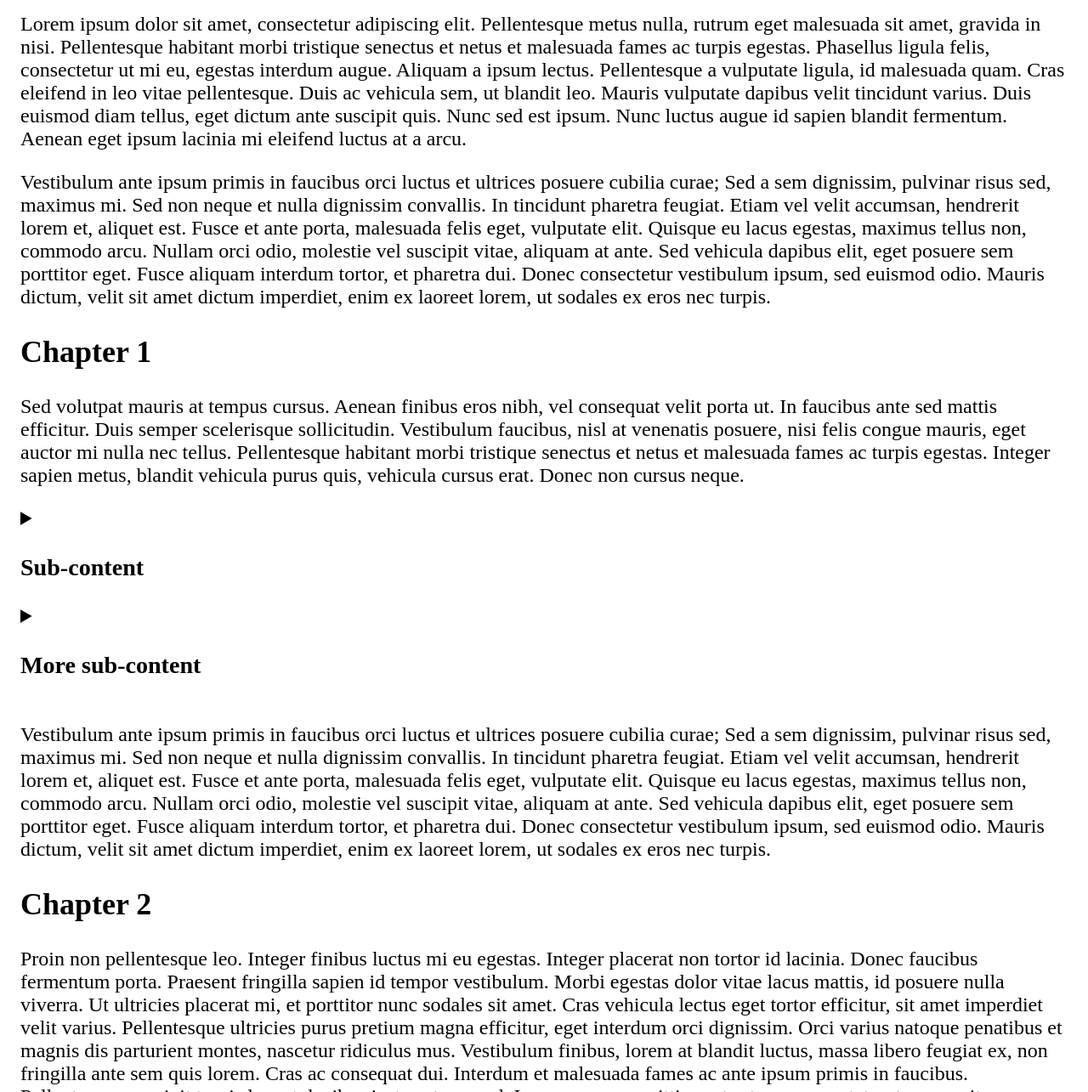
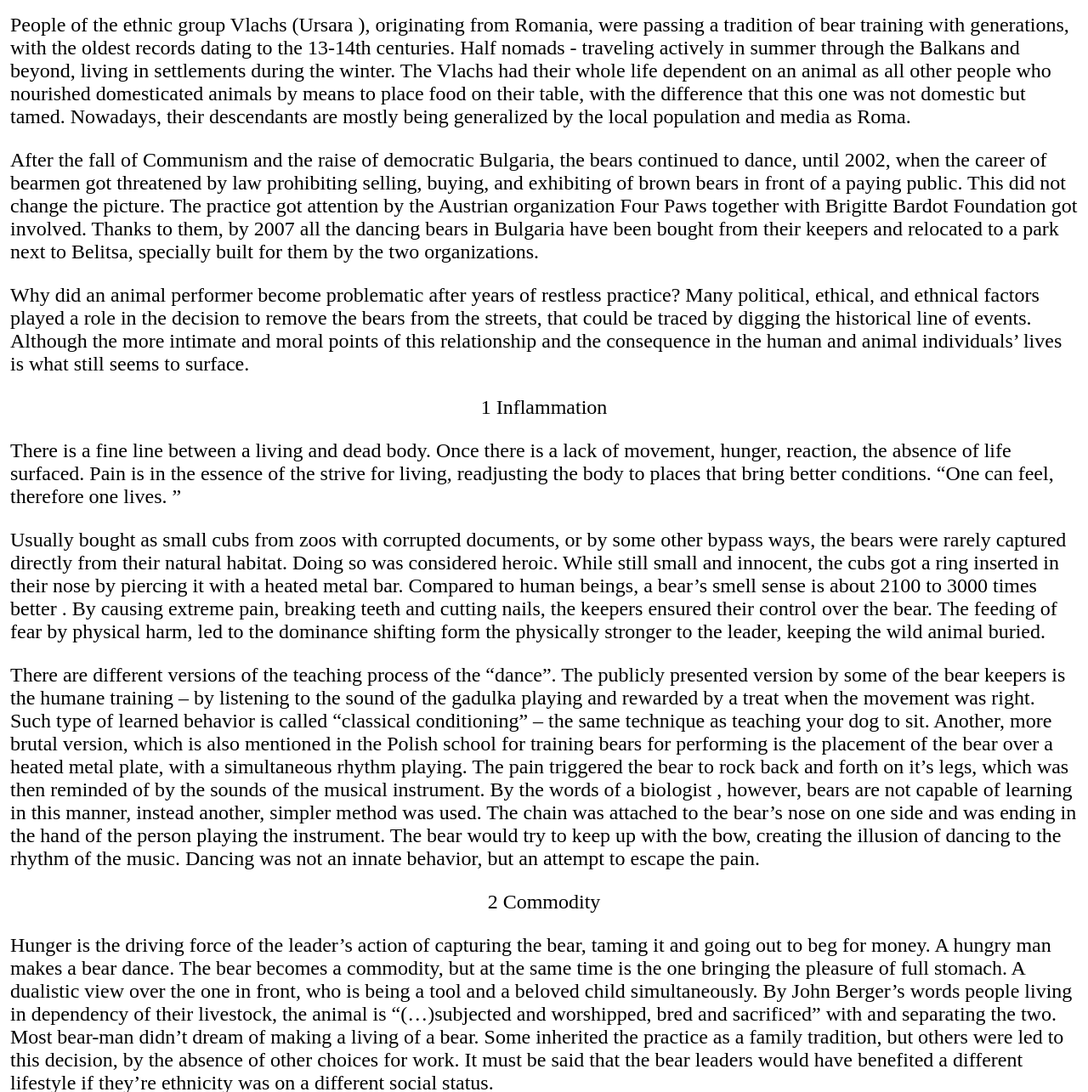
Before and after one commit to kabk/go-theses-23-andon-bakarov, a plain HTML site: page index.htm in a window 1280 px wide. Shown: the part 416-1701 px from the top of the page at 85% size. Drawn offline with Linux system fonts and the light colour scheme; a web font is replaced by a local one.

Commit message:
Edits_ 21_2

```diff
--- a/assets/css/style.css
+++ b/assets/css/style.css
@@ -4,7 +4,7 @@
 
 /* @FONT FACE (enable the use of 'custom fonts' inside your document) */
 
-@font-face {
+/* @font-face {
     font-family: 'Your Font Name';
     src: url('../fonts/yourfontname/yourfontname-roman.woff2'),
          url('../fonts/yourfontname/yourfontname-roman.woff'),
@@ -26,6 +26,13 @@
     font-weight: normal;
     font-style: italic;
     font-display: block;
+} */
+
+@font-face {
+  font-family: 'Times New Roman';
+  font-weight: normal;
+  font-style: italic;
+  font-display: block;
 }
 
 
@@ -39,10 +46,9 @@
   --color-text-link: rgba(0,0,255,0.8);
   --color-text-link-hover: rgba(0,0,255,0.4);
   /* Font settings */
-  --font-family: 'Your Font Name', 'TimesNewRoman', 'Arial', sans-serif;
-  --font-size: 24px;
+  --font-family: 'Times New Roman', Times, serif;  --font-size: 24px;
   /* Margins settings */
-  --margin: 1rem;
+  --margin: 0.5rem;
 }
 
 
@@ -50,7 +56,6 @@
 /* GENERAL STYLES */
 
 html {
-  font: var(--font-size) var(--font-family);
   color: var(--color-text);
   background-color: var(--color-background);
 }
@@ -58,7 +63,7 @@ html {
 body {
   position:relative;
   background-color: var(--color-background);
-  font: var(--font-size) var(--font-family);
+  font-family: 'Times New Roman', Times, serif;
   color: var(--color-text);
   width:100%;
   height:auto;
@@ -80,8 +85,9 @@ a:focus-visible {
   text-decoration: none;
 }
 
-h1{
-  /* h1 style */
+.header{
+  text-align: center;
+  margin-top: 0;
 }
 
 h2{
@@ -98,6 +104,7 @@ h4, h5, h6{
 
 p{
   /* paragraph style */
+
 }
 
 ol, ul{
@@ -126,7 +133,7 @@ div.page-wrapper {
 /* navigation */
 
 nav{
-
+  text-align: center;
 }
 
 /* content */
--- a/index.htm
+++ b/index.htm
@@ -57,10 +57,10 @@
 
 		<header>
 
-			<h1> Hello World!</h1>
-			<p>A <strong>document</strong> by <em>me</em></p>
+			<p class="header"> (hungry) bear does not dance.</p>
+			<!-- <p>A <strong>document</strong> by <em>me</em></p> -->
 
-			<nav>
+			<!-- <nav>
 				<ul>
 					<li><a href="#intro">Intro</a></li>
 					<li><a href="#chapter-1">Chapter 1</a></li>
@@ -68,7 +68,7 @@
 					<li><a href="#chapter-3">Chapter 3</a></li>
 					<li><a href="#epilogue">Epilogue</a></li>
 				</ul>
-			</nav>
+			</nav> -->
 
 		</header>
 
@@ -76,83 +76,70 @@
 
 		<main>
 
-			<h2 id="intro">Intro</h2>
+			<p class="header">Intro</p>
 
 			<p>
-				Lorem ipsum dolor sit amet, consectetur adipiscing elit. Pellentesque metus nulla, rutrum eget malesuada sit amet, gravida in nisi. Pellentesque habitant morbi tristique senectus et netus et malesuada fames ac turpis egestas. Phasellus ligula felis, consectetur ut mi eu, egestas interdum augue. Aliquam a ipsum lectus. Pellentesque a vulputate ligula, id malesuada quam. Cras eleifend in leo vitae pellentesque. Duis ac vehicula sem, ut blandit leo. Mauris vulputate dapibus velit tincidunt varius. Duis euismod diam tellus, eget dictum ante suscipit quis. Nunc sed est ipsum. Nunc luctus augue id sapien blandit fermentum. Aenean eget ipsum lacinia mi eleifend luctus at a arcu.
-			</p>
+				A hungry bear does not dance (horo  ) is a notorious Bulgarian proverb, with an unclear origin to most who use it. Metaphorically the proverb translates to “А person will not complete his task, without the necessary salary”. Despite its humorous connotation, the expression is a literal description of its meaning, stemming from a humorless practice of public entertainment. Less than two decades ago, chained bears were roaming through the streets of Bulgaria’s cities and villages, walking on hind legs, accompanied by a musician playing a small traditional string instrument.			</p>
 
 			<p>
-				Vestibulum ante ipsum primis in faucibus orci luctus et ultrices posuere cubilia curae; Sed a sem dignissim, pulvinar risus sed, maximus mi. Sed non neque et nulla dignissim convallis. In tincidunt pharetra feugiat. Etiam vel velit accumsan, hendrerit lorem et, aliquet est. Fusce et ante porta, malesuada felis eget, vulputate elit. Quisque eu lacus egestas, maximus tellus non, commodo arcu. Nullam orci odio, molestie vel suscipit vitae, aliquam at ante. Sed vehicula dapibus elit, eget posuere sem porttitor eget. Fusce aliquam interdum tortor, et pharetra dui. Donec consectetur vestibulum ipsum, sed euismod odio. Mauris dictum, velit sit amet dictum imperdiet, enim ex laoreet lorem, ut sodales ex eros nec turpis.
-			</p>
-
-			<h2 id="chapter-1">Chapter 1</h2>
+				Bears have been tamed by humans from time immemorial in variety of cultures. Analysis of remains of a bear jawbone with peculiar deformation found at La Grande Rivoire rock shelter in France (1) suggests that bears were “tamed and tethered as early as 6.000 BC and possibly traveled alongside the early itinerant hunter-gatherer communities.  ” From the 12th century and for centuries, in Europe, bear trainers traveled through towns and villages with trained, muzzled, and chained bears.  Only until last century or two did the practice disappear from western countries, with the latest cases on the Balkans, Turkey, Russia and India.			</p>
 
 			<p>
-				Sed volutpat mauris at tempus cursus. Aenean finibus eros nibh, vel consequat velit porta ut. In faucibus ante sed mattis efficitur. Duis semper scelerisque sollicitudin. Vestibulum faucibus, nisl at venenatis posuere, nisi felis congue mauris, eget auctor mi nulla nec tellus. Pellentesque habitant morbi tristique senectus et netus et malesuada fames ac turpis egestas. Integer sapien metus, blandit vehicula purus quis, vehicula cursus erat. Donec non cursus neque.
-			</p>
+				People of the ethnic group Vlachs (Ursara  ), originating from Romania, were passing a tradition of bear training with generations, with the oldest records dating to the 13-14th centuries. Half nomads - traveling actively in summer through the Balkans and beyond, living in settlements during the winter. The Vlachs had their whole life dependent on an animal as all other people who nourished domesticated animals by means to place food on their table, with the difference that this one was not domestic but tamed. Nowadays, their descendants are mostly being generalized by the local population and media as Roma.
 
-			<details>
+			<p>
+				After the fall of Communism and the raise of democratic Bulgaria, the bears continued to dance, until 2002, when the career of bearmen got threatened by law prohibiting selling, buying, and exhibiting of brown bears in front of a paying public. This did not change the picture. The practice got attention by the Austrian organization Four Paws together with Brigitte Bardot Foundation got involved. Thanks to them, by 2007 all the dancing bears in Bulgaria have been bought from their keepers and relocated to a park next to Belitsa, specially built for them by the two organizations.
 
-				<summary>
-					<h3 id="intro">Sub-content</h2>
-				</summary>
+			<p>
+				Why did an animal performer become problematic after years of restless practice? Many political, ethical, and ethnical factors played a role in the decision to remove the bears from the streets, that could be traced by digging the historical line of events. Although the more intimate and moral points of this relationship and the consequence in the human and animal individuals’ lives is what still seems to surface.
+
+				<p class="header">1 Inflammation</p>
+
+
+			<p>
+There is a fine line between a living and dead body. Once there is a lack of movement, hunger, reaction, the absence of life surfaced. Pain is in the essence of the strive for living, readjusting the body to places that bring better conditions. “One can feel, therefore one lives. ”			</p>
+			<p>
+				Usually bought as small cubs from zoos with corrupted documents, or by some other bypass ways, the bears were rarely captured directly from their natural habitat. Doing so was considered heroic. While still small and innocent, the cubs got a ring inserted in their nose by piercing it with a heated metal bar. Compared to human beings, a bear’s smell sense is about 2100 to 3000 times better . By causing extreme pain, breaking teeth and cutting nails, the keepers ensured their control over the bear. The feeding of fear by physical harm, led to the dominance shifting form the physically stronger to the leader, keeping the wild animal buried.
+			<p>
+				There are different versions of the teaching process of the “dance”. The publicly presented version by some of the bear keepers is the humane training – by listening to the sound of the gadulka playing and rewarded by a treat when the movement was right. Such type of learned behavior is called “classical conditioning” – the same technique as teaching your dog to sit. Another, more brutal version, which is also mentioned in the Polish school for training bears for performing is the placement of the bear over a heated metal plate, with a simultaneous rhythm playing. The pain triggered the bear to rock back and forth on it’s legs, which was then reminded of by the sounds of the musical instrument. By the words of a biologist , however, bears are not capable of learning in this manner, instead another, simpler method was used. The chain was attached to the bear’s nose on one side and was ending in the hand of the person playing the instrument. The bear would try to keep up with the bow, creating the illusion of dancing to the rhythm of the music. Dancing was not an innate behavior, but an attempt to escape the pain.
+
+				<p class="header">2	Commodity</p>
 
 				<p>
-					Lorem ipsum dolor sit amet, consectetur adipiscing elit. Pellentesque metus nulla, rutrum eget malesuada sit amet, gravida in nisi. Pellentesque habitant morbi tristique senectus et netus et malesuada fames ac turpis egestas. Phasellus ligula felis, consectetur ut mi eu, egestas interdum augue. Aliquam a ipsum lectus. Pellentesque a vulputate ligula, id malesuada quam. Cras eleifend in leo vitae pellentesque. Duis ac vehicula sem, ut blandit leo. Mauris vulputate dapibus velit tincidunt varius. Duis euismod diam tellus, eget dictum ante suscipit quis. Nunc sed est ipsum. Nunc luctus augue id sapien blandit fermentum. Aenean eget ipsum lacinia mi eleifend luctus at a arcu.
-				</p>
+					Hunger is the driving force of the leader’s action of capturing the bear, taming it and going out to beg for money. A hungry man makes a bear dance. The bear becomes a commodity, but at the same time is the one bringing the pleasure of full stomach. A dualistic view over the one in front, who is being a tool and a beloved child simultaneously. By John Berger’s words people living in dependency of their livestock, the animal is  “(…)subjected and worshipped, bred and sacrificed” with and separating the two. Most bear-man didn’t dream of making a living of a bear. Some inherited the practice as a family tradition, but others were led to this decision, by the absence of other choices for work. It must be said that the bear leaders would have benefited a different lifestyle if they’re ethnicity was on a different social status.
+
 
 				<p>
-					Vestibulum ante ipsum primis in faucibus orci luctus et ultrices posuere cubilia curae; Sed a sem dignissim, pulvinar risus sed, maximus mi. Sed non neque et nulla dignissim convallis. In tincidunt pharetra feugiat. Etiam vel velit accumsan, hendrerit lorem et, aliquet est. Fusce et ante porta, malesuada felis eget, vulputate elit. Quisque eu lacus egestas, maximus tellus non, commodo arcu. Nullam orci odio, molestie vel suscipit vitae, aliquam at ante. Sed vehicula dapibus elit, eget posuere sem porttitor eget. Fusce aliquam interdum tortor, et pharetra dui. Donec consectetur vestibulum ipsum, sed euismod odio. Mauris dictum, velit sit amet dictum imperdiet, enim ex laoreet lorem, ut sodales ex eros nec turpis.
-				</p>
-
-			</details>
-
-			<details>
-
-				<summary>
-					<h3 id="intro">More sub-content</h2>
-				</summary>
-
-				<p>
-					Lorem ipsum dolor sit amet, consectetur adipiscing elit. Pellentesque metus nulla, rutrum eget malesuada sit amet, gravida in nisi. Pellentesque habitant morbi tristique senectus et netus et malesuada fames ac turpis egestas. Phasellus ligula felis, consectetur ut mi eu, egestas interdum augue. Aliquam a ipsum lectus. Pellentesque a vulputate ligula, id malesuada quam. Cras eleifend in leo vitae pellentesque. Duis ac vehicula sem, ut blandit leo. Mauris vulputate dapibus velit tincidunt varius. Duis euismod diam tellus, eget dictum ante suscipit quis. Nunc sed est ipsum. Nunc luctus augue id sapien blandit fermentum. Aenean eget ipsum lacinia mi eleifend luctus at a arcu.
-				</p>
-
-				<p>
-					Vestibulum ante ipsum primis in faucibus orci luctus et ultrices posuere cubilia curae; Sed a sem dignissim, pulvinar risus sed, maximus mi. Sed non neque et nulla dignissim convallis. In tincidunt pharetra feugiat. Etiam vel velit accumsan, hendrerit lorem et, aliquet est. Fusce et ante porta, malesuada felis eget, vulputate elit. Quisque eu lacus egestas, maximus tellus non, commodo arcu. Nullam orci odio, molestie vel suscipit vitae, aliquam at ante. Sed vehicula dapibus elit, eget posuere sem porttitor eget. Fusce aliquam interdum tortor, et pharetra dui. Donec consectetur vestibulum ipsum, sed euismod odio. Mauris dictum, velit sit amet dictum imperdiet, enim ex laoreet lorem, ut sodales ex eros nec turpis.
-				</p>
-
-			</details>
-
-			<p>
-				Vestibulum ante ipsum primis in faucibus orci luctus et ultrices posuere cubilia curae; Sed a sem dignissim, pulvinar risus sed, maximus mi. Sed non neque et nulla dignissim convallis. In tincidunt pharetra feugiat. Etiam vel velit accumsan, hendrerit lorem et, aliquet est. Fusce et ante porta, malesuada felis eget, vulputate elit. Quisque eu lacus egestas, maximus tellus non, commodo arcu. Nullam orci odio, molestie vel suscipit vitae, aliquam at ante. Sed vehicula dapibus elit, eget posuere sem porttitor eget. Fusce aliquam interdum tortor, et pharetra dui. Donec consectetur vestibulum ipsum, sed euismod odio. Mauris dictum, velit sit amet dictum imperdiet, enim ex laoreet lorem, ut sodales ex eros nec turpis.
-			</p>
-
-			<h2 id="chapter-2">Chapter 2</h2>
-
-			<p>
-				Proin non pellentesque leo. Integer finibus luctus mi eu egestas. Integer placerat non tortor id lacinia. Donec faucibus fermentum porta. Praesent fringilla sapien id tempor vestibulum. Morbi egestas dolor vitae lacus mattis, id posuere nulla viverra. Ut ultricies placerat mi, et porttitor nunc sodales sit amet. Cras vehicula lectus eget tortor efficitur, sit amet imperdiet velit varius. Pellentesque ultricies purus pretium magna efficitur, eget interdum orci dignissim. Orci varius natoque penatibus et magnis dis parturient montes, nascetur ridiculus mus. Vestibulum finibus, lorem at blandit luctus, massa libero feugiat ex, non fringilla ante sem quis lorem. Cras ac consequat dui. Interdum et malesuada fames ac ante ipsum primis in faucibus. Pellentesque suscipit turpis leo, at dapibus justo rutrum sed. In nunc nunc, sagittis eget rutrum consectetur, tempus vitae augue.
-			</p>
+					However, once their bears were taken away from them, with the reason of providing “inhumane” conditions to their animals, all the bear leaders who gave interviews stated that the bear had a place in their family and was treated as such. There are several interviews available with Rady Ivanov (Baj Rady), known as the last living bear keeper in Bulgaria, from the village Yagoda. With their questions, the journalists take interest in the man's personal life, inquiring about his relationship with the bear he used to “own” and how his life changed since he lost his tool of making a living. Not a bear-man anymore, but a widower elderly man, living alone in a wrecked house, earning money by hand carving spoons. As he tells his nostalgic stories from the times when he used to walk with his bear on the shores of the Black Sea, he shows photos of him and Gosho (the bear). In one part of the interview, talking about his wife that passed away, he shows a photo that used to be on her tombstone – on the photo her standing along with the bear.
 
 			<figure>
 				<a href="content/tomb_stone_wife_bear.png" target="_blank">
-			    	<img src="content/tomb_stone_wife_bear.png" alt="A picture of Baj Radi's wife next to their bear Gosho" width="100%" height="auto">
+			    	<img src="content/tomb_stone_wife_bear.png" alt="A picture of Baj Radi's wife next to their bear Gosho" width="auto" height="90%">
 			    </a>
-			    <figcaption><p><em><a href="https://www.youtube.com/watch?v=bkKTSw4pL2A" target="_blank">Painting of a forest with a blue lake</a>, by Jane Doe</em></p></figcaption>
+			    <figcaption><p><em><a href="https://www.youtube.com/watch?v=bkKTSw4pL2A" target="_blank">The photograph from the tombstone of Rady Ivanov’s wife next to Gosho</a></em></p></figcaption>
 			</figure>
 
+
 			<p>
-				Vestibulum ante ipsum primis in faucibus orci luctus et ultrices posuere cubilia curae; Sed a sem dignissim, pulvinar risus sed, maximus mi. Sed non neque et nulla dignissim convallis. In tincidunt pharetra feugiat. Etiam vel velit accumsan, hendrerit lorem et, aliquet est. Fusce et ante porta, malesuada felis eget, vulputate elit. Quisque eu lacus egestas, maximus tellus non, commodo arcu. Nullam orci odio, molestie vel suscipit vitae, aliquam at ante. Sed vehicula dapibus elit, eget posuere sem porttitor eget. Fusce aliquam interdum tortor, et pharetra dui. Donec consectetur vestibulum ipsum, sed euismod odio. Mauris dictum, velit sit amet dictum imperdiet, enim ex laoreet lorem, ut sodales ex eros nec turpis.
-			</p>
+				As in “a hungry bear does not dance” and many other sayings, an animal is used to represent a human condition, suggesting a reflection of the person’s own reality with the one in front. Such comparison is contradictory considering the usual anthropocentric and dominant position the human awards himself. The personification of the bear was a factor to the building of emotional bounding with the leader. The animal was treated as a person and therefore perceived as one. When asked if he tortured his bear, the answer was “I was not a torturer, whatever he wanted to eat and drink, he got”. This meaning that the diet of the bear was as human – including bread and alcohol daily.			</p>
 
 
-			<h2 id="chapter-3">Chapter 3</h2>
+			<p>
+				One of the reason the dancing bear to be successful is its anthropomorphic figure. Man recognized himself in the figure standing on hind legs, but never to the point of full mirroring. The awareness of the difference in between makes the presence of human characteristics interesting and romantic. Such romanticized image of the animal is not connected to its essential being. As a bear could be seen as a part of the family, at the same time feared for its nature. The “dance” was the bait for the public. Without the public’s appreciation of such entertainment and payment, the practice wouldn’t continue.			</p>
+
+
+			<p class="header">3	Reanimation</p>
 
 			<p>
-				Phasellus et congue risus. Sed et sem a odio pretium rutrum. Aenean venenatis odio augue, in mattis velit molestie in. Curabitur tempor nunc quis diam facilisis, sed suscipit elit bibendum. Curabitur quis nibh et tortor malesuada mattis eu a lectus. Vivamus felis libero, dictum ut odio ac, viverra aliquam orci. Quisque aliquet sem ante, in mattis neque ornare sed. Quisque et tempus orci. Morbi id suscipit ligula. Donec tincidunt mi leo, ut tincidunt tellus sodales condimentum.
-			</p>
+				“(…)sick with diabetes, cancer, cirrhosis of the liver, and cataracts.” is what remains after human contact. </p>
 
-			<h2 id="epilogue">Epilogue</h2>
+			<p>
+				The remaining of the bear’s life is occupied with learning how to live like a bear and forget how to be a person.
+				The purpose of the park is the restoration of previously untapped natural instincts of bears by providing them an environment as close to their natural as possible. This requires a gradual presentation of the different spheres of freedom, by dosing. Slowly, the bears learn to search and find food, that was hidden for them. To socialize and build relationships with each other. Learn how to dig a hole in the ground and hibernate in it.
+							</p>
+
+
+			<p class="header">4</p>
 
 			<p>
 				Vestibulum ante ipsum primis in faucibus orci luctus et ultrices posuere cubilia curae; Sed a sem dignissim, pulvinar risus sed, maximus mi. Sed non neque et nulla dignissim convallis. In tincidunt pharetra feugiat. Etiam vel velit accumsan, hendrerit lorem et, aliquet est. Fusce et ante porta, malesuada felis eget, vulputate elit. Quisque eu lacus egestas, maximus tellus non, commodo arcu. Nullam orci odio, molestie vel suscipit vitae, aliquam at ante. Sed vehicula dapibus elit, eget posuere sem porttitor eget. Fusce aliquam interdum tortor, et pharetra dui. Donec consectetur vestibulum ipsum, sed euismod odio. Mauris dictum, velit sit amet dictum imperdiet, enim ex laoreet lorem, ut sodales ex eros nec turpis.
```
